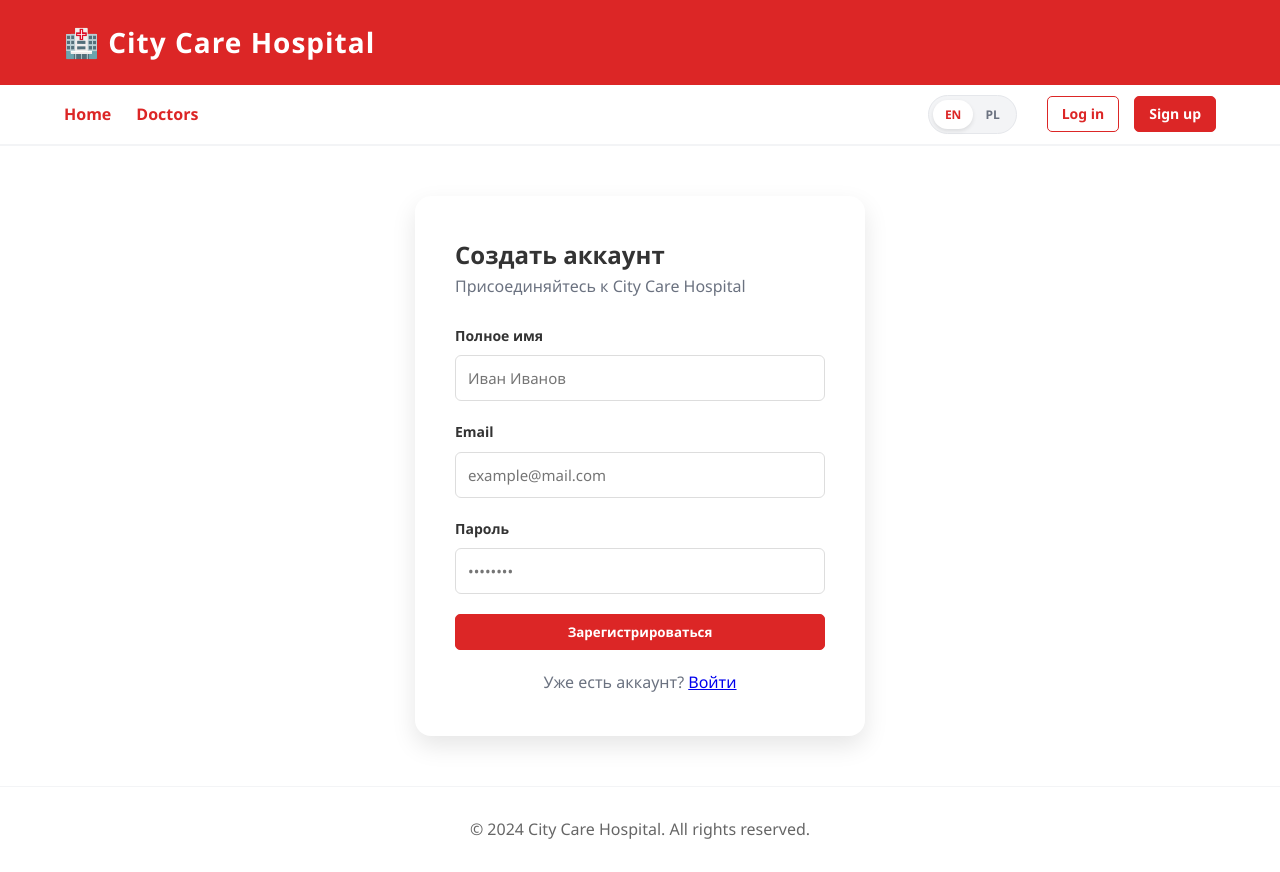
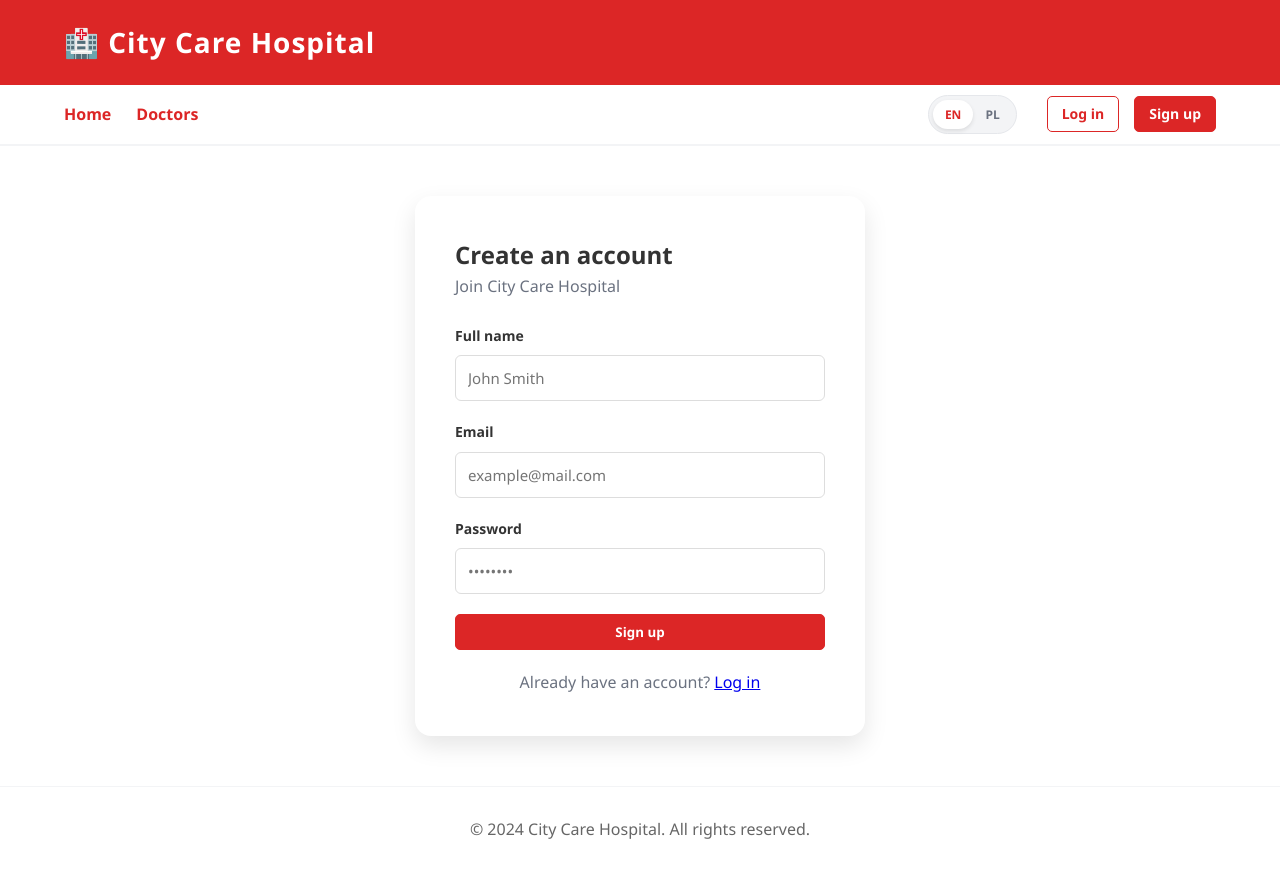
Before and after one commit to AlexxMushikk/hospital-pet, a React (Vite) app in the folder client/: page /register in a window 1280 px wide. Built offline with nearby package versions, Linux system fonts and the light colour scheme; no server answers.

Commit message:
feat(client): translate login and registration

```diff
--- a/client/src/pages/Login.jsx
+++ b/client/src/pages/Login.jsx
@@ -1,12 +1,15 @@
 import { useState } from 'react'
+import { useTranslation } from 'react-i18next'
 import { Link } from 'react-router-dom'
 import { useAuth } from '../context/AuthContext'
 import { login as loginRequest } from '../api/index'
 import AuthForm, { AuthField } from '../components/AuthForm'
-import { VALIDATION, VALIDATION_MSG } from '../constants'
+import { VALIDATION } from '../constants'
+import { apiErrorMessage } from '../utils/apiError'
 
 export default function Login() {
     const { login } = useAuth()
+    const { t } = useTranslation()
 
     const [email, setEmail]       = useState('')
     const [password, setPassword] = useState('')
@@ -18,7 +21,7 @@ export default function Login() {
         setError('')
 
         if (!VALIDATION.EMAIL_REGEX.test(email)) {
-            setError(VALIDATION_MSG.EMAIL)
+            setError(t('validation.email'))
             return
         }
 
@@ -27,7 +30,7 @@ export default function Login() {
             const response = await loginRequest({ email, password })
             login(response.data.user, response.data.accessToken)
         } catch (err) {
-            setError(err.response?.data?.error || 'Ошибка соединения с сервером')
+            setError(apiErrorMessage(err))
         } finally {
             setLoading(false)
         }
@@ -35,17 +38,17 @@ export default function Login() {
 
     return (
         <AuthForm
-            title="Добро пожаловать"
-            subtitle="Введите данные для входа"
+            title={t('auth.loginTitle')}
+            subtitle={t('auth.loginSubtitle')}
             error={error}
             loading={loading}
-            submitLabel="Войти"
-            loadingLabel="Вход..."
+            submitLabel={t('auth.loginSubmit')}
+            loadingLabel={t('auth.loginLoading')}
             onSubmit={handleSubmit}
-            footer={<p>Нет аккаунта? <Link to="/register">Создать сейчас</Link></p>}
+            footer={<p>{t('auth.noAccount')} <Link to="/register">{t('auth.createNow')}</Link></p>}
         >
-            <AuthField label="Email" type="email" placeholder="example@mail.com" value={email} onChange={setEmail} />
-            <AuthField label="Пароль" type="password" placeholder="••••••••" value={password} onChange={setPassword} />
+            <AuthField label={t('common.email')} type="email" placeholder={t('auth.emailPlaceholder')} value={email} onChange={setEmail} />
+            <AuthField label={t('common.password')} type="password" placeholder="••••••••" value={password} onChange={setPassword} />
         </AuthForm>
     )
 }
--- a/client/src/pages/Register.jsx
+++ b/client/src/pages/Register.jsx
@@ -1,14 +1,17 @@
 import { useState } from 'react'
+import { useTranslation } from 'react-i18next'
 import { Link, useNavigate } from 'react-router-dom'
 import { register as registerRequest } from '../api/index'
 import Modal from '../components/Modal'
 import { useModal } from '../hooks/useModal'
-import { VALIDATION, VALIDATION_MSG } from '../constants'
+import { VALIDATION } from '../constants'
+import { apiErrorMessage } from '../utils/apiError'
 import AuthForm, { AuthField } from '../components/AuthForm'
 
 export default function Register() {
     const navigate = useNavigate()
     const { modal, showModal, closeModal } = useModal()
+    const { t } = useTranslation()
 
     const [fullName, setFullName] = useState('')
     const [email,    setEmail]    = useState('')
@@ -21,11 +24,11 @@ export default function Register() {
         setError('')
 
         if (fullName.length < VALIDATION.NAME_MIN) {
-            setError(VALIDATION_MSG.NAME_MIN)
+            setError(t('validation.nameMin', { count: VALIDATION.NAME_MIN }))
             return
         }
         if (password.length < VALIDATION.PASSWORD_MIN) {
-            setError(VALIDATION_MSG.PASSWORD_MIN)
+            setError(t('validation.passwordMin', { count: VALIDATION.PASSWORD_MIN }))
             return
         }
 
@@ -33,12 +36,12 @@ export default function Register() {
         try {
             await registerRequest({ full_name: fullName, email, password })
             showModal(
-                'Аккаунт создан!',
-                'Регистрация прошла успешно. Войдите в систему.',
+                t('auth.accountCreatedTitle'),
+                t('auth.accountCreatedText'),
                 () => navigate('/login')
             )
         } catch (err) {
-            setError(err.response?.data?.error || 'Ошибка соединения с сервером')
+            setError(apiErrorMessage(err))
         } finally {
             setLoading(false)
         }
@@ -47,32 +50,32 @@ export default function Register() {
     return (
         <>
             <AuthForm
-                title="Создать аккаунт"
-                subtitle="Присоединяйтесь к City Care Hospital"
+                title={t('auth.registerTitle')}
+                subtitle={t('auth.registerSubtitle')}
                 error={error}
                 loading={loading}
-                submitLabel="Зарегистрироваться"
-                loadingLabel="Регистрация..."
+                submitLabel={t('auth.registerSubmit')}
+                loadingLabel={t('auth.registerLoading')}
                 onSubmit={handleSubmit}
-                footer={<p>Уже есть аккаунт? <Link to="/login">Войти</Link></p>}
+                footer={<p>{t('auth.haveAccount')} <Link to="/login">{t('nav.login')}</Link></p>}
             >
                 <AuthField
-                    label="Полное имя"
+                    label={t('common.fullName')}
                     type="text"
-                    placeholder="Иван Иванов"
+                    placeholder={t('auth.fullNamePlaceholder')}
                     value={fullName}
                     onChange={setFullName}
                     minLength={VALIDATION.NAME_MIN}
                 />
                 <AuthField
-                    label="Email"
+                    label={t('common.email')}
                     type="email"
-                    placeholder="example@mail.com"
+                    placeholder={t('auth.emailPlaceholder')}
                     value={email}
                     onChange={setEmail}
                 />
                 <AuthField
-                    label="Пароль"
+                    label={t('common.password')}
                     type="password"
                     placeholder="••••••••"
                     value={password}
```
Also changed, not shown: 1 other file (tests, documents, lock files or other folders).
